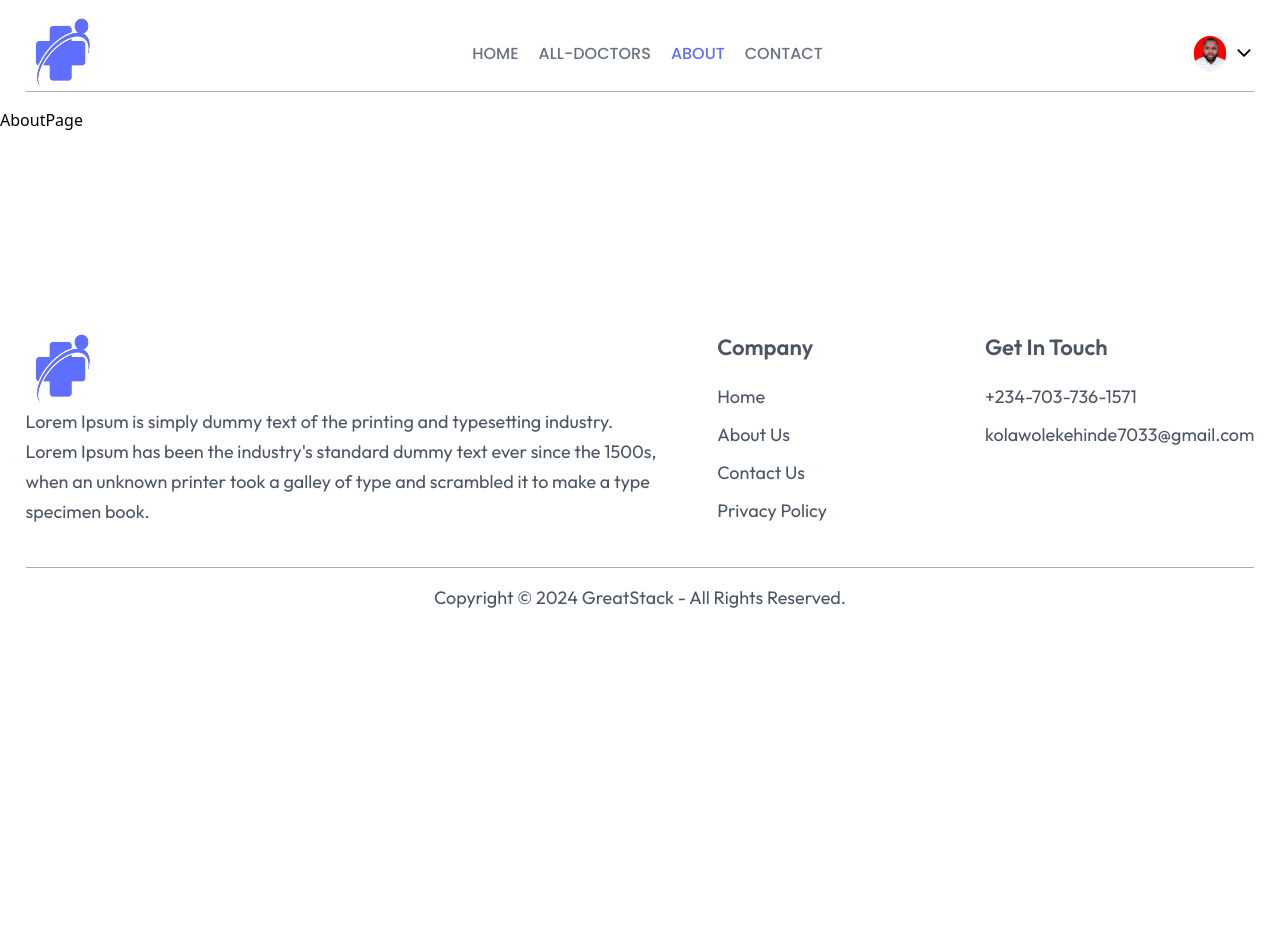
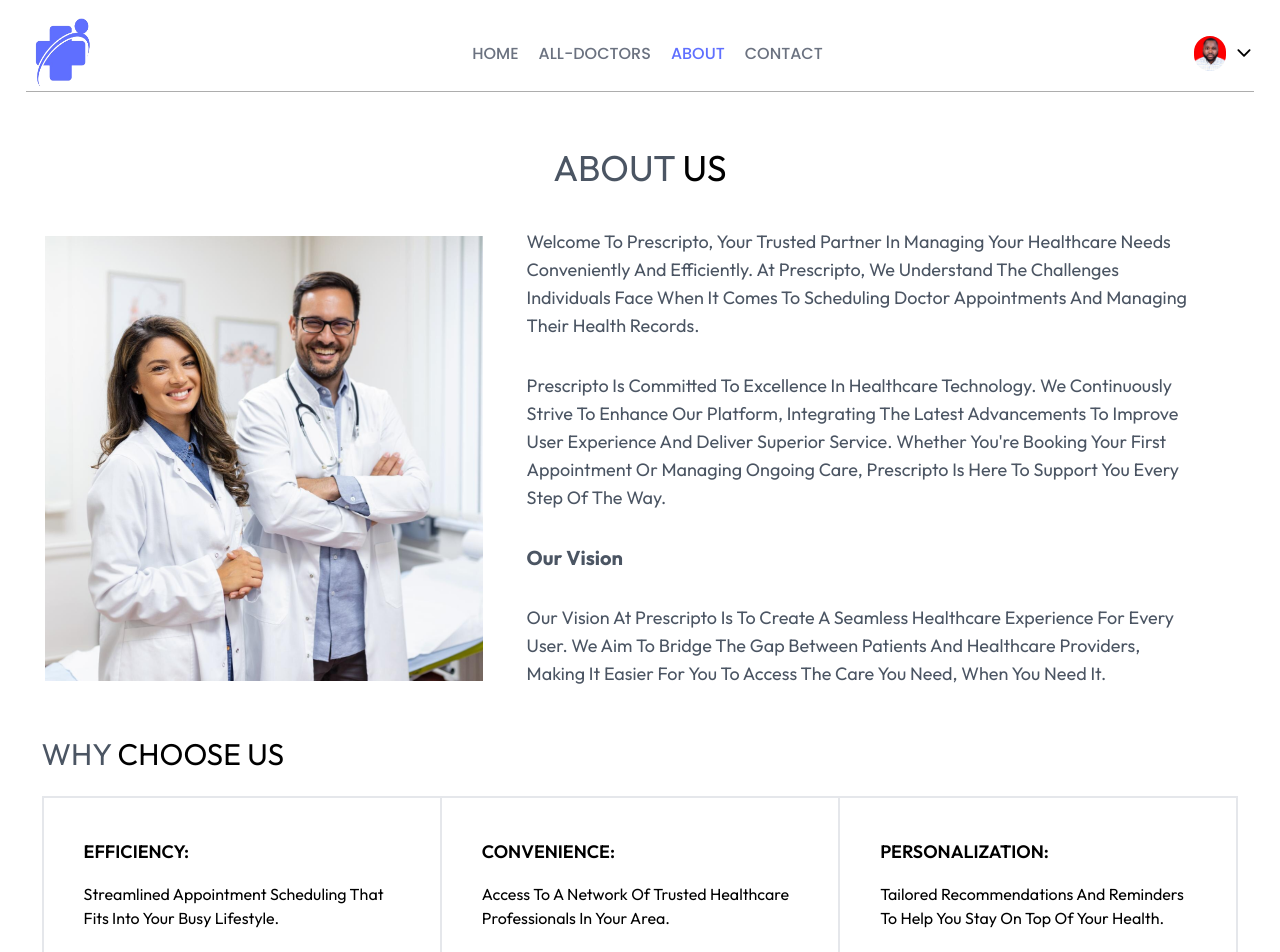
Before and after one commit to Kolawole-kehinde/Doctors-Appointment-App, a React (Vite) app: page /about in a window 1280 px wide. Shown: the top 952 px of the page. Before the commit the page ends 800 px from the top, so only its background shows below. Built offline with nearby package versions, Linux system fonts and the light colour scheme.

Commit message:
AboutPage completed

```diff
--- a/src/Pages/About.jsx
+++ b/src/Pages/About.jsx
@@ -1,9 +1,73 @@
-import React from 'react'
+import React from 'react';
 
 const AboutPage = () => {
   return (
-    <div>AboutPage</div>
-  )
-}
+    <div className="wrapper font-outfit px-4">
+      {/* About Us Heading */}
+      <h1 className="text-3xl md:text-4xl text-secondary-300 text-center py-10 uppercase">
+        About <span className="text-black">Us</span>
+      </h1>
 
-export default AboutPage
+      {/* About Section */}
+      <div className="flex flex-wrap items-center gap-10">
+        <div className="w-full sm:w-[445px] flex justify-center">
+          <img
+            src="/images/about_image.png"
+            alt="About Us"
+            className="h-[350px] md:h-[445px] object-cover"
+          />
+        </div>
+        <div className="w-full max-w-2xl text-lg text-secondary-300 capitalize">
+          <p>
+            Welcome to Prescripto, your trusted partner in managing your healthcare needs conveniently
+            and efficiently. At Prescripto, we understand the challenges individuals face when it
+            comes to scheduling doctor appointments and managing their health records.
+          </p>
+          <p className="py-6 md:py-8">
+            Prescripto is committed to excellence in healthcare technology. We continuously strive
+            to enhance our platform, integrating the latest advancements to improve user experience
+            and deliver superior service. Whether you're booking your first appointment or managing
+            ongoing care, Prescripto is here to support you every step of the way.
+          </p>
+          <h4 className="font-bold mb-4 md:mb-8 text-xl">Our Vision</h4>
+          <p>
+            Our vision at Prescripto is to create a seamless healthcare experience for every user.
+            We aim to bridge the gap between patients and healthcare providers, making it easier
+            for you to access the care you need, when you need it.
+          </p>
+        </div>
+      </div>
+
+      {/* Why Choose Us Section */}
+      <h2 className="mt-12 mb-6 text-2xl md:text-3xl text-secondary-300 uppercase ">
+        Why <span className="text-black">Choose Us</span>
+      </h2>
+      <div className="grid grid-cols-1 sm:grid-cols-2 lg:grid-cols-3 border">
+        {[
+          {
+            title: 'Efficiency:',
+            text: 'Streamlined appointment scheduling that fits into your busy lifestyle.',
+          },
+          {
+            title: 'Convenience:',
+            text: 'Access to a network of trusted healthcare professionals in your area.',
+          },
+          {
+            title: 'Personalization:',
+            text: 'Tailored recommendations and reminders to help you stay on top of your health.',
+          },
+        ].map((item, index) => (
+          <div
+            key={index}
+            className="border p-6 md:p-10 hover:bg-primary hover:text-white transition duration-300"
+          >
+            <h4 className="text-lg font-semibold uppercase">{item.title}</h4>
+            <p className="mt-4 capitalize">{item.text}</p>
+          </div>
+        ))}
+      </div>
+    </div>
+  );
+};
+
+export default AboutPage;
```
Also changed, not shown: public/images/about_image.png (added).
